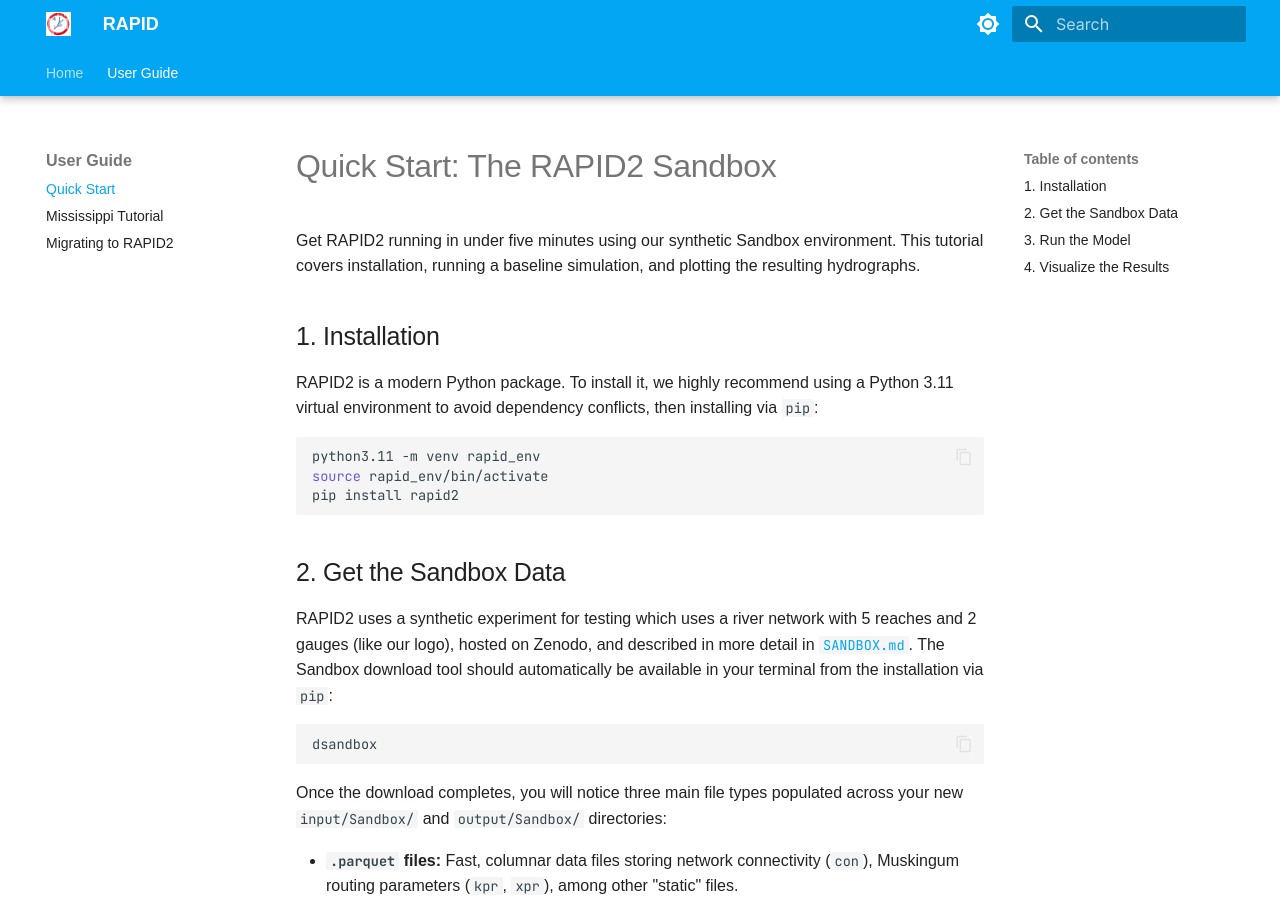
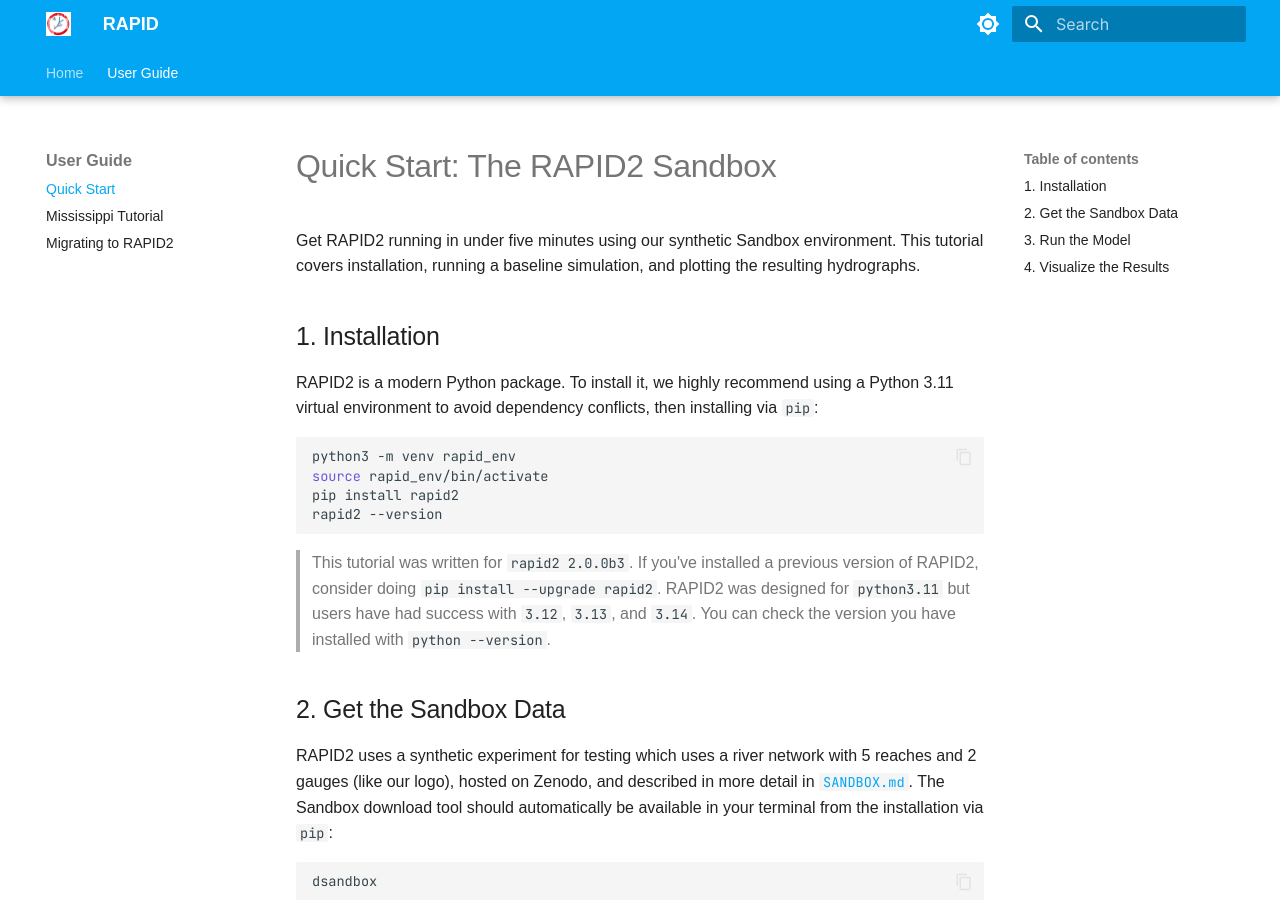
Before and after one commit to c-h-david/rapid-hub, an MkDocs documentation site: the page built from docs/user-guide/quick-start-sandbox.md, in a window 1280 px wide and 900 px high. Built offline with MkDocs 1.6.1 and Material for MkDocs 9.7.7, drawn with Linux system fonts in a browser that asks for light colours; a script that is not in the unit is left out.

Commit message:
docs: clarify python version in quick-start

````diff
--- a/docs/user-guide/quick-start-sandbox.md
+++ b/docs/user-guide/quick-start-sandbox.md
@@ -7,10 +7,14 @@ Get RAPID2 running in under five minutes using our synthetic Sandbox environment
 RAPID2 is a modern Python package. To install it, we highly recommend using a Python 3.11 virtual environment to avoid dependency conflicts, then installing via `pip`:
 
 ```bash
-python3.11 -m venv rapid_env
+python3 -m venv rapid_env
 source rapid_env/bin/activate
 pip install rapid2
+rapid2 --version
 ```
+
+> This tutorial was written for `rapid2 2.0.0b3`. If you've installed a previous version of RAPID2, consider doing `pip install --upgrade rapid2`.
+> RAPID2 was designed for `python3.11` but users have had success with `3.12`, `3.13`, and `3.14`. You can check the version you have installed with `python --version`.
 
 ## 2. Get the Sandbox Data
 
````
